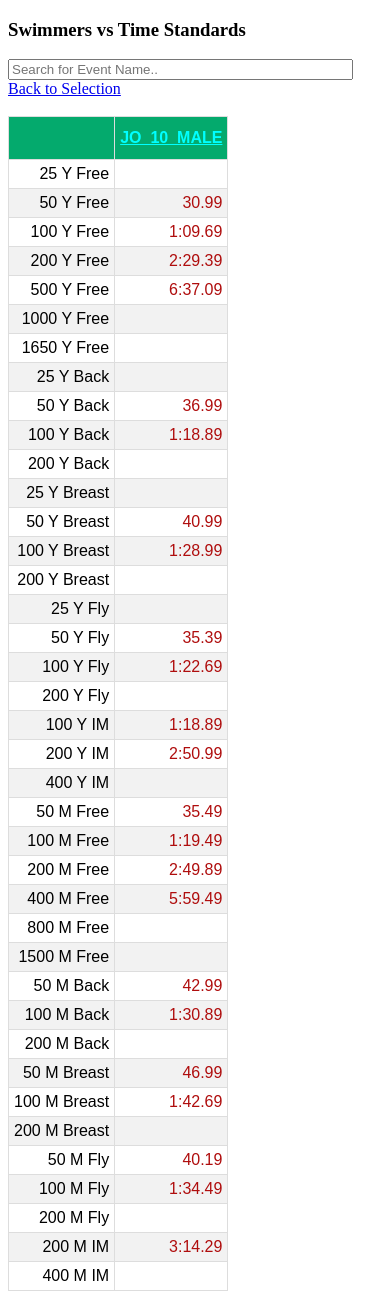
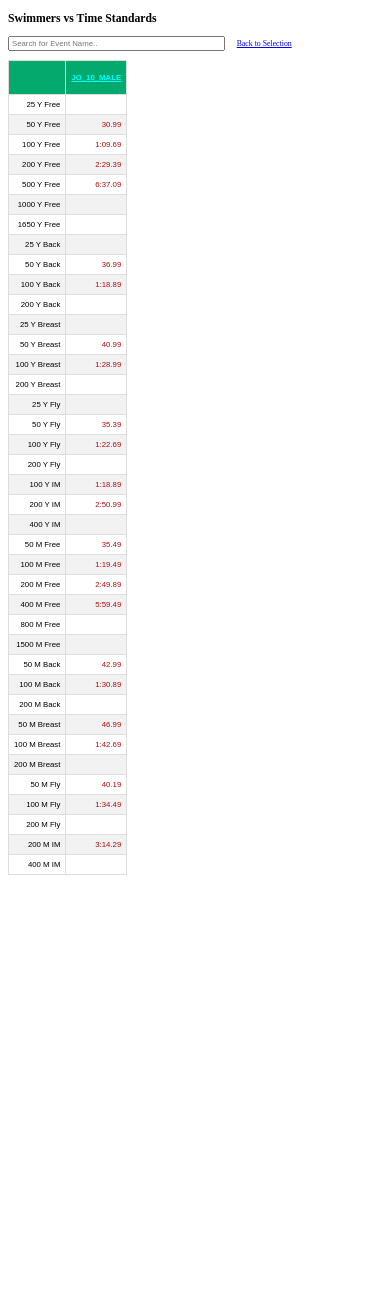
Before and after one commit to lhyqie/swim, a Flask app: page / in a window 390 px wide. After the commit the page ends 875 px from the top, so only its background shows below. Run offline with Flask 3, Linux system fonts and the light colour scheme.

Commit message:
use mobile friendly font-size

```diff
--- a/static/table.css
+++ b/static/table.css
@@ -43,5 +43,13 @@
 }
 
 #banner {
-  font-size: 16px;
+  font-size: 3vw;
 }
+
+#goback {
+  font-size: 2vw;
+}
+
+* {
+  font-size: 2vw;
+}
--- a/templates/board.html
+++ b/templates/board.html
@@ -6,11 +6,11 @@
 </head>
 
 <body>
-<h3>Swimmers vs Time Standards</h3>
+<h3 id="banner">Swimmers vs Time Standards</h3>
 
 <input type="text" id="event_filter" onkeyup="apply_filter()" placeholder="Search for Event Name.." size="40">
 &nbsp;&nbsp;&nbsp;&nbsp;
-<a href="/select">Back to Selection</a>
+<a href="/select" id="goback">Back to Selection</a>
 <br/><br/>
 <table border="1" id="swimmers">
   <thead>
--- a/templates/form.html
+++ b/templates/form.html
@@ -10,7 +10,7 @@
 <script src="https://cdnjs.cloudflare.com/ajax/libs/bootstrap-select/1.12.2/js/bootstrap-select.min.js"></script>
 </head>
 
-<h3 align="center">Swimmers vs Time Standards</h3>
+<h3 align="center" id="banner">Swimmers vs Time Standards</h3>
 
 <div class="container">
 <br/><br/>
```
